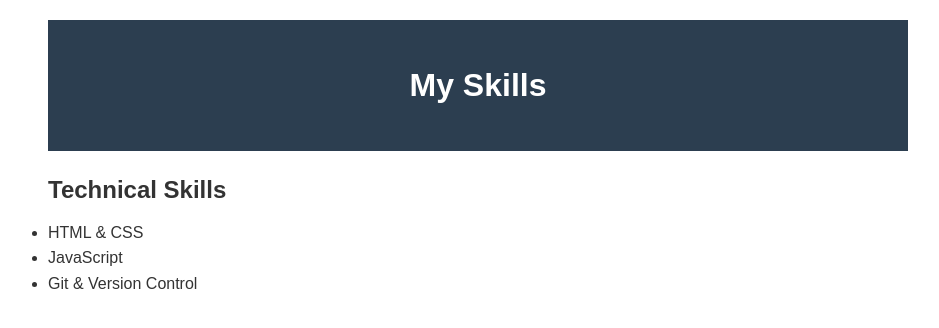
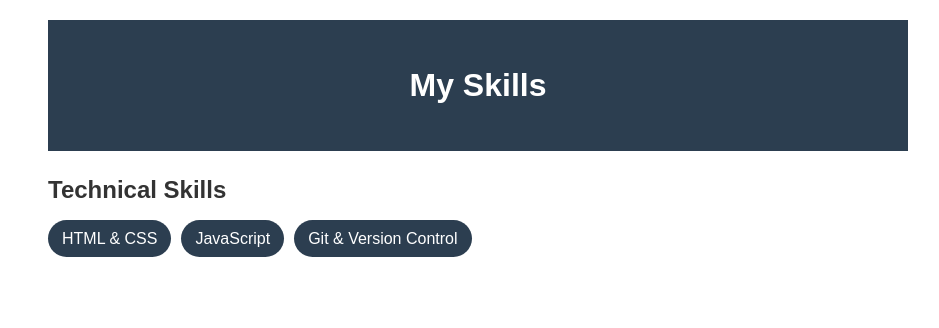
Before and after one commit to sanjeeshr/my-portfolio, a plain HTML site: page skills.html in a window 1280 px wide. Shown: the whole page, without its empty margins (162-1101 px from the left). Drawn offline with Linux system fonts and the light colour scheme.

Commit message:
Add skill tag styles to stylesheet

```diff
--- a/style.css
+++ b/style.css
@@ -23,3 +23,14 @@ header {
 h2 {
   margin: 20px 0 10px;
 }
+#skills ul {
+list-style: none;
+display: flex;
+gap: 10px;
+}
+#skills li {
+background: #2c3e50;
+color: white;
+padding: 6px 14px;
+border-radius: 20px;
+}
```
